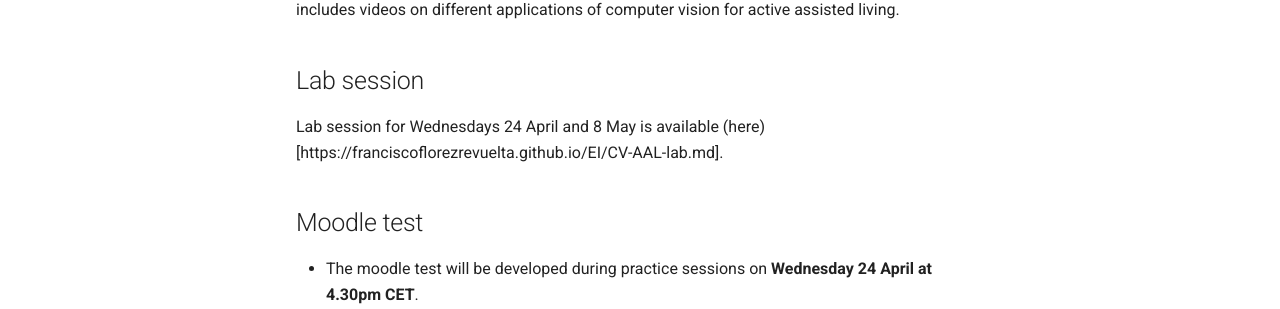
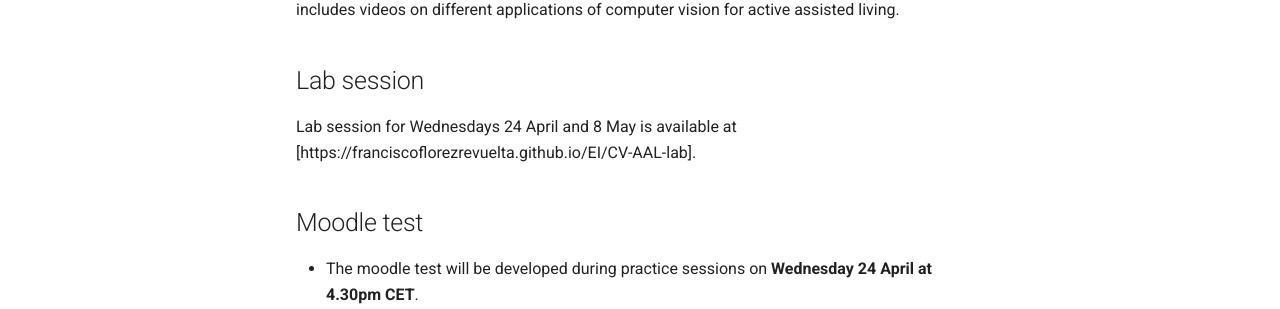
Before and after one commit to FranciscoFlorezRevuelta/EI, an MkDocs documentation site: the page built from docs/CV_AAL.md, in a window 1280 px wide and 900 px high, scrolled down 2941 px. Shown: the part 331-640 px from the top of the window. Built offline with MkDocs 1.6.1 and Material for MkDocs 9.7.7, drawn with Linux system fonts in a browser that asks for light colours.

Commit message:
Update CV_AAL.md

```diff
--- a/docs/CV_AAL.md
+++ b/docs/CV_AAL.md
@@ -46,7 +46,7 @@
 You can, optionally, access [this presentation](https://unialicante-my.sharepoint.com/:b:/g/personal/francisco_florez_mscloud_ua_es/EV6lRC852G9MjgbBQhShivoBn33XyH_xREwvXbj2u2s65g?e=nztneB) on computer vision for active assisted living. It includes videos on different applications of computer vision for active assisted living.
 
 ## Lab session
-Lab session for Wednesdays 24 April and 8 May is available (here)[https://franciscoflorezrevuelta.github.io/EI/CV-AAL-lab.md].
+Lab session for Wednesdays 24 April and 8 May is available at [https://franciscoflorezrevuelta.github.io/EI/CV-AAL-lab].
 
 ## Moodle test
 
```
